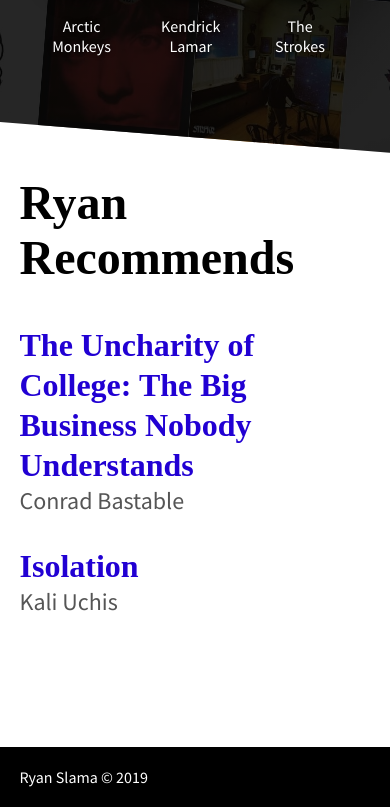
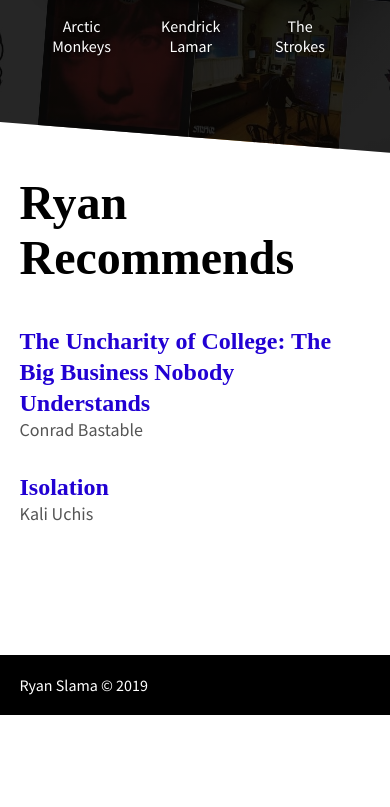
Before and after one commit to Glitched/RyanSlama.com-V4, a React (Create React App) app: page / in a window 390 px wide. Shown: the part 1500-2307 px from the top of the page. After the commit the page ends 2215 px from the top, so only its background shows below. Built offline with nearby package versions, Linux system fonts and the light colour scheme; a web font is replaced by a local one.

Commit message:
Better responsive font sizes

```diff
--- a/src/Home.scss
+++ b/src/Home.scss
@@ -373,6 +373,14 @@
         h2 {
             font-size: 48px;
         }
+
+        .title {
+            font-size: 24px;
+        }
+
+        .source {
+            font-size: 18px;
+        }
     }
 
     footer {
```
